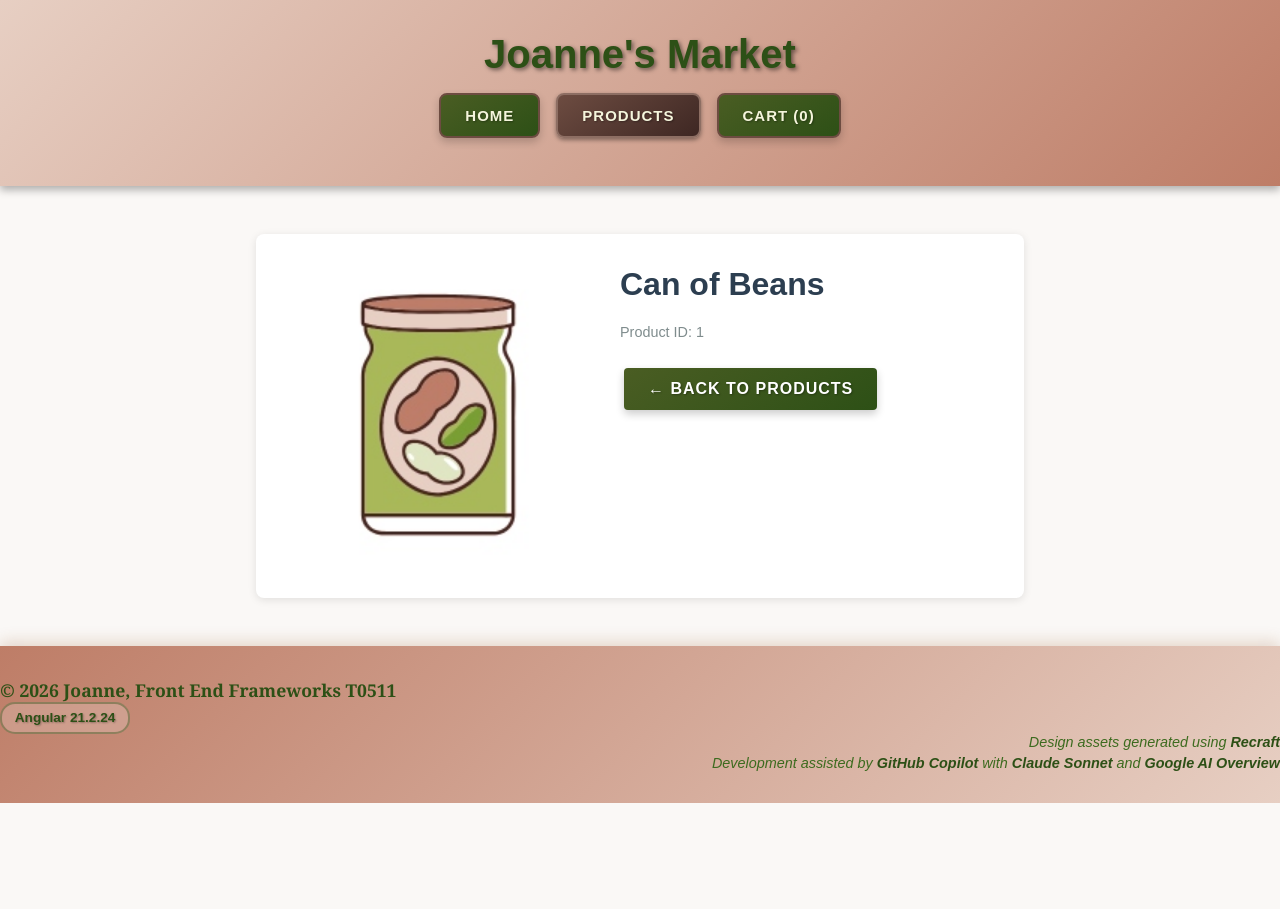
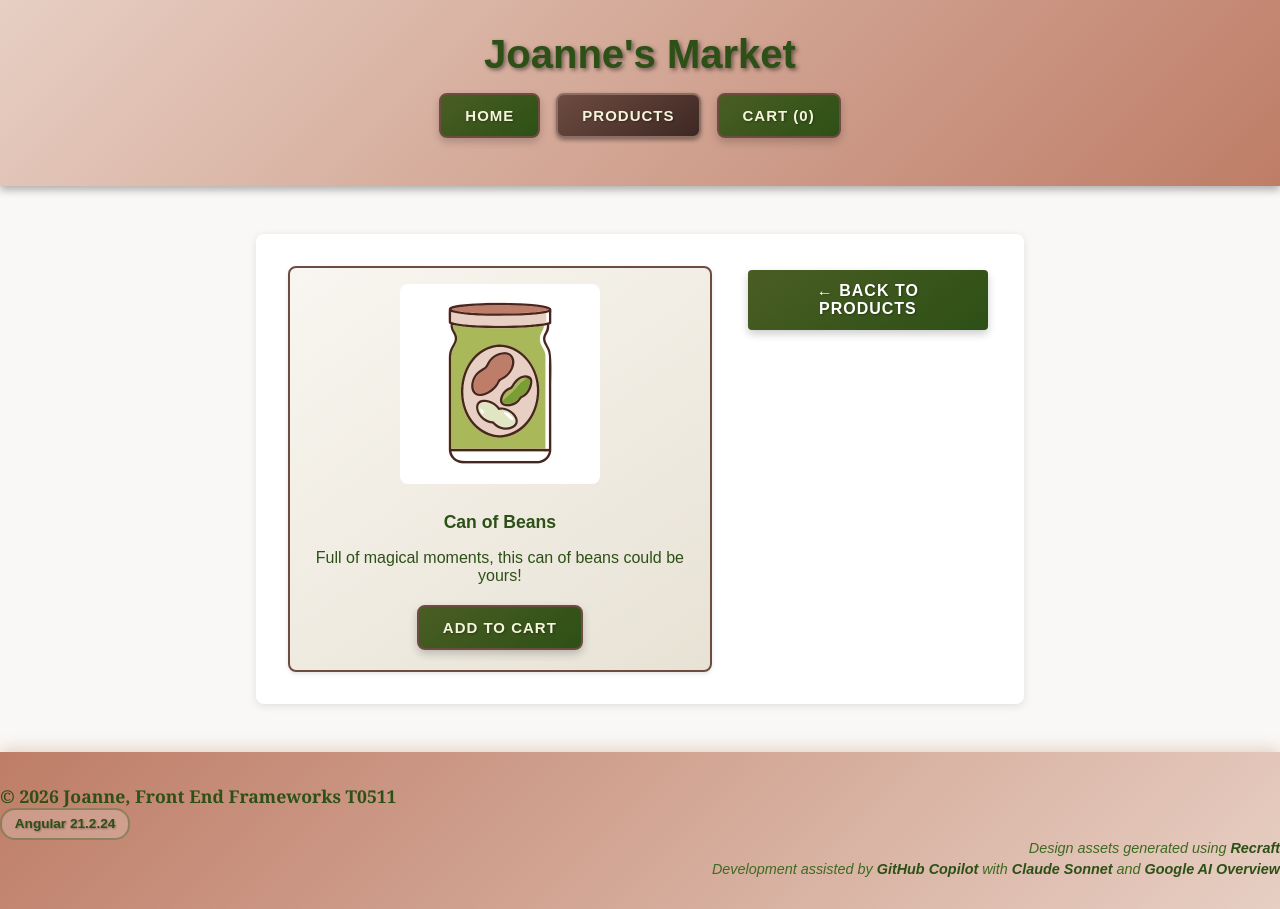
Before and after one commit to joanne-hoar/practice-session-3, an Angular app: page /products/1 in a window 1280 px wide. Before the commit the page ends 803 px from the top, so only its background shows below. Built offline with nearby package versions, Linux system fonts and the light colour scheme.

Commit message:
re-use ProductCard component

```diff
--- a/src/app/pages/product-detail-page/product-detail-page.html
+++ b/src/app/pages/product-detail-page/product-detail-page.html
@@ -1,12 +1,14 @@
 <div class="product-detail-container">
   @if (product(); as prod) {
     <div class="product-detail">
-      <img [src]="'assets/products/' + prod.image" [alt]="prod.name" class="product-image" />
-      <div class="product-info">
-        <h1>{{ prod.name }}</h1>
-        <p class="product-id">Product ID: {{ prod.id }}</p>
-        <button class="back-button" (click)="goBack()">← Back to Products</button>
-      </div>
+      <app-product-card
+        [product]="prod"
+        [showLink]="false"
+        [showAddButton]="true"
+        [showDescription]="true"
+        (addToCartEvent)="addToCart($event)"
+      ></app-product-card>
+      <button class="back-button" (click)="goBack()">← Back to Products</button>
     </div>
   } @else {
     <div class="error">
--- a/src/app/pages/product-detail-page/product-detail-page.ts
+++ b/src/app/pages/product-detail-page/product-detail-page.ts
@@ -1,10 +1,14 @@
+
 import { Component, input, inject, computed } from '@angular/core';
 import { ProductsDataService } from '../../services/products-data.service';
 import { Router } from '@angular/router';
+import { ProductCard } from '../../product-card/product-card';
+import { CartService } from '../../services/cart-service';
 
 @Component({
   selector: 'app-product-detail-page',
-  imports: [],
+  standalone: true,
+  imports: [ProductCard],
   templateUrl: './product-detail-page.html',
   styleUrl: './product-detail-page.css',
 })
@@ -13,6 +17,7 @@ export class ProductDetailPage {
   id = input<string>();
 
   productsService = inject(ProductsDataService);
+  cartService = inject(CartService);
   router = inject(Router);
 
   // Computed signal - automatically updates when id changes
@@ -21,6 +26,14 @@ export class ProductDetailPage {
     return productId ? this.productsService.getProductById(Number(productId)) : undefined;
   });
 
+  // Add to cart handler for product-card
+  addToCart(id: number) {
+    const product = this.productsService.getProductById(id);
+    if (product) {
+      this.cartService.addToCart(product);
+    }
+  }
+
   // Navigate back to products page
   goBack() {
     this.router.navigate(['/products']);
--- a/src/app/product-card/product-card.html
+++ b/src/app/product-card/product-card.html
@@ -1,11 +1,19 @@
 <div class="product-card card">
-    <!-- RouterLink for navigation to product detail page -->
-    <a [routerLink]="['/products', product.id]" class="product-link">
-        <!-- square brackets [ ] for property binding -->
+    @if (showLink) {
+        <a [routerLink]="['/products', product.id]" class="product-link">
+            <img [src]="'assets/products/' + product.image" [alt]="product.name" />
+            <h3>{{ product.name }}</h3>
+        </a>
+    } @else {
         <img [src]="'assets/products/' + product.image" [alt]="product.name" />
-        <!-- {{ }} syntax used for interpolation, display as text -->
         <h3>{{ product.name }}</h3>
-    </a>
-    <!-- button click invokes custom event handler in ProductClass -->
-    <button (click)="onAddToCart()">Add to Cart</button>
+    }
+
+    @if (showDescription && product.description) {
+        <p class="description">{{ product.description }}</p>
+    }
+
+    @if (showAddButton) {
+        <button class="add-btn" (click)="onAddToCart()">Add to Cart</button>
+    }
 </div>
```
Also changed, not shown: src/app/product-card/product-card.ts (+4 -6 lines), 1 other file (tests, documents, lock files or other folders).
